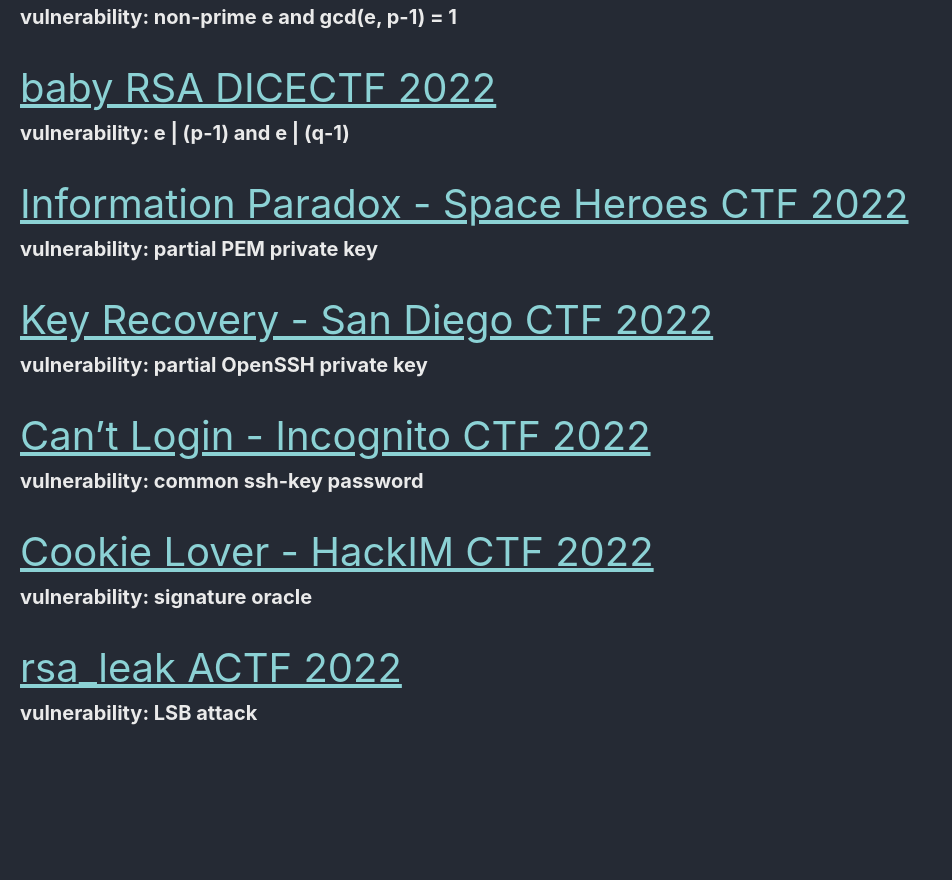
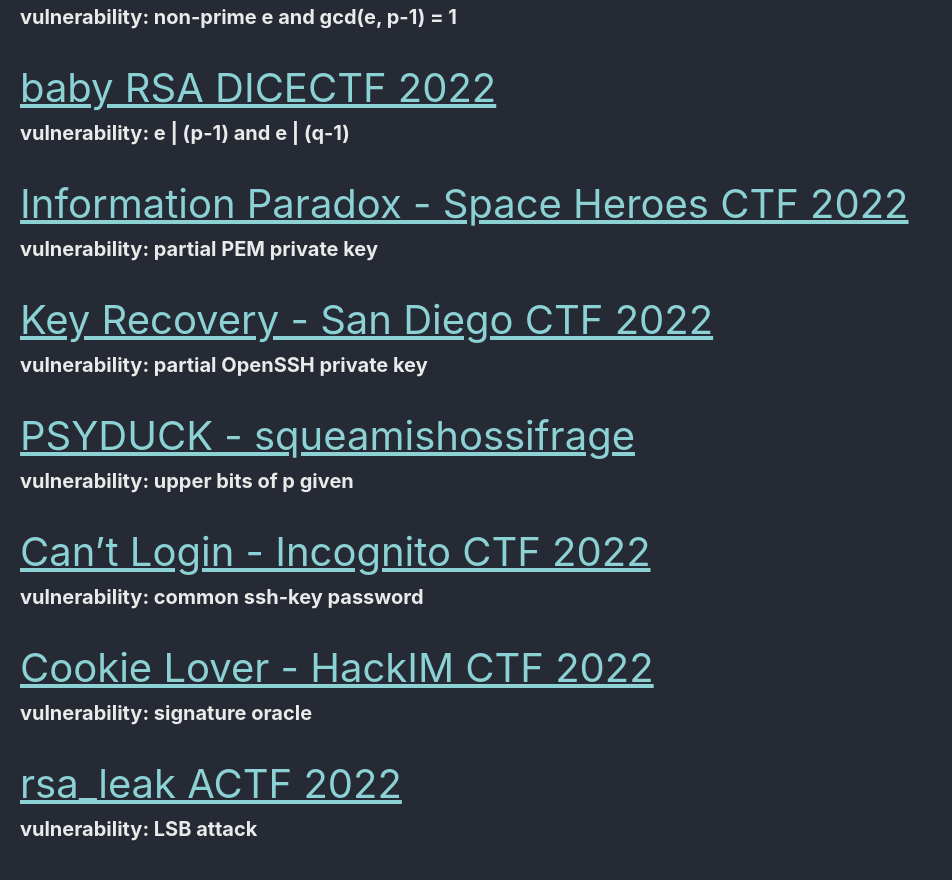
Before and after one commit to Connor-McCartney/Connor-McCartney.github.io, a Jekyll site: the page built from _pages/cryptography/rsa/rsa.md, in a window 1280 px wide and 900 px high, scrolled down 610 px. Shown: the top 880 px of the window, without its empty margins (0-952 px from the left). Built offline with Jekyll 4.4.1, drawn with Linux system fonts in a browser that asks for light colours; cached includes are drawn as plain includes; before the commit the page ends 1394 px from its top, so only the background shows below that.

Commit message:
Update rsa.md

```diff
--- a/_pages/cryptography/rsa/rsa.md
+++ b/_pages/cryptography/rsa/rsa.md
@@ -34,6 +34,10 @@ __vulnerability: partial PEM private key__
 __vulnerability: partial OpenSSH private key__
 
 
+<span style="font-size:2em;">   [PSYDUCK - squeamishossifrage](/cryptography/rsa/PSYDUCK-squeamishossifrage)       </span> <br>
+__vulnerability: upper bits of p given__
+
+
 <span style="font-size:2em;">   [Can't Login - Incognito CTF 2022](/cryptography/rsa/can't-login-ICTF-2022)       </span> <br>
 __vulnerability: common ssh-key password__
 
```
